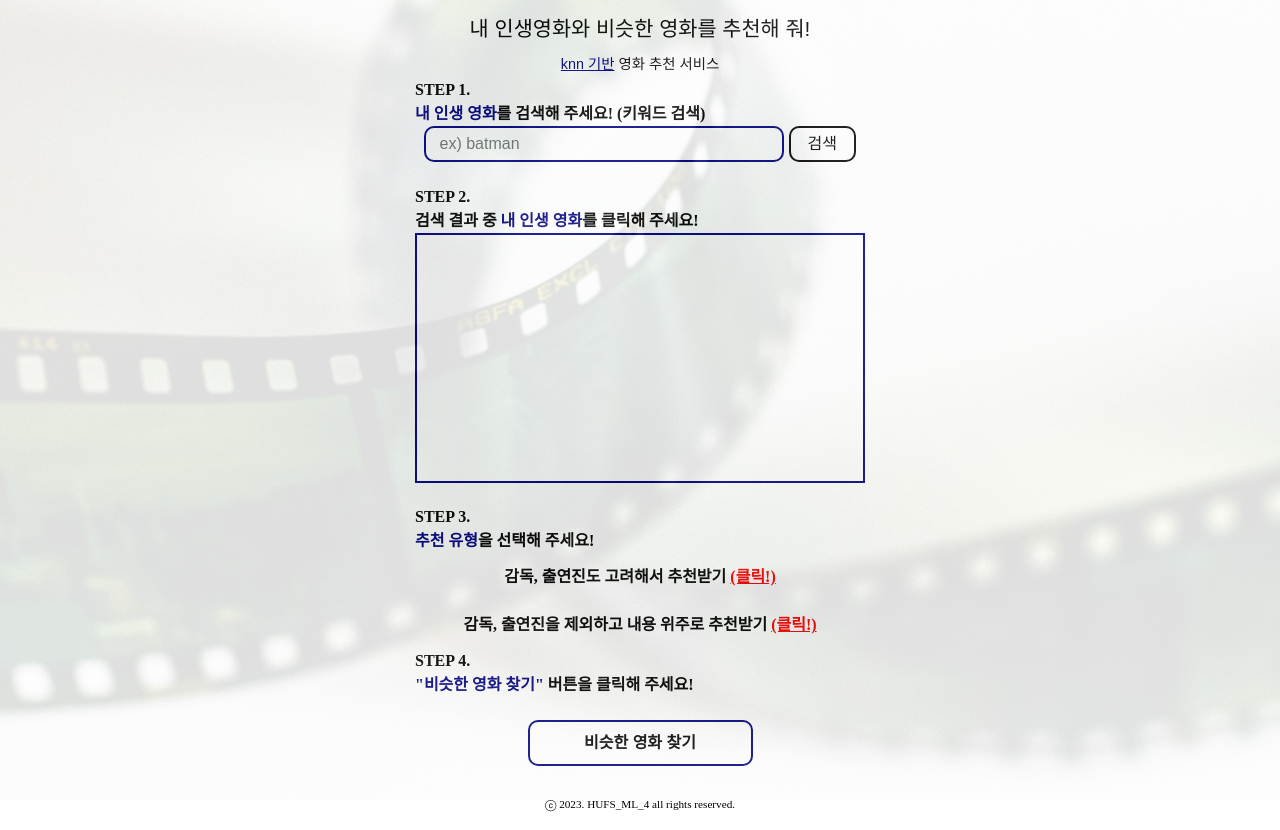
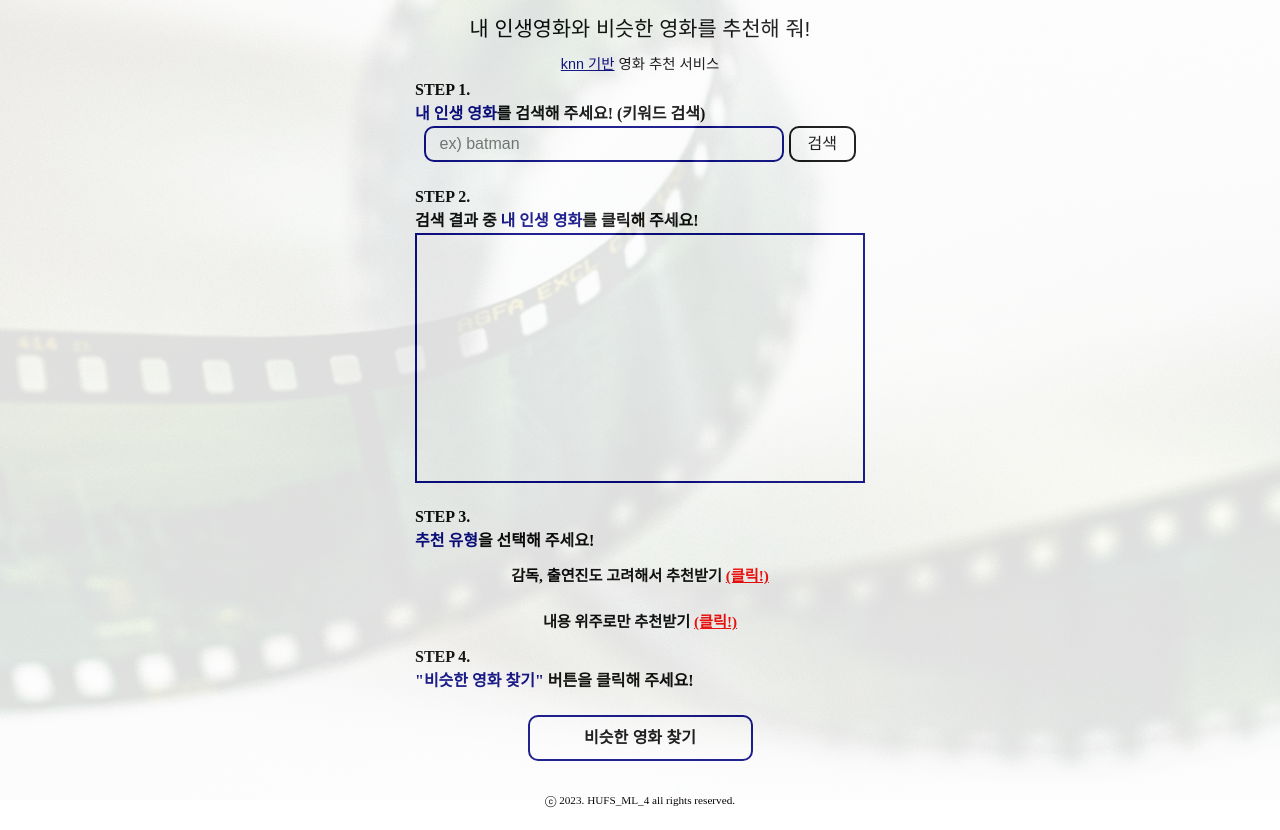
Before and after one commit to HUFSML4/client, a React (Create React App) app: page / in a window 1280 px wide. Built offline with nearby package versions, Linux system fonts and the light colour scheme.

Commit message:
font size correction

```diff
--- a/src/pages/landing/body.jsx
+++ b/src/pages/landing/body.jsx
@@ -109,7 +109,7 @@ function Body() {
                 <span>추천 유형</span>을 선택해 주세요!
             </h1>
             <p id="include" onClick={handleOnClickIncludeExclude}>감독, 출연진도 고려해서 추천받기 <span>(클릭!)</span></p>
-            <p id="exclude" onClick={handleOnClickIncludeExclude}>감독, 출연진을 제외하고 내용 위주로 추천받기 <span>(클릭!)</span></p>
+            <p id="exclude" onClick={handleOnClickIncludeExclude}>내용 위주로만 추천받기 <span>(클릭!)</span></p>
             <h1>STEP 4.<br />
                 <span>"비슷한 영화 찾기"</span> 버튼을 클릭해 주세요!
             </h1>
--- a/src/pages/landing/style.jsx
+++ b/src/pages/landing/style.jsx
@@ -109,6 +109,7 @@ export const BodyDiv = styled.div`
         text-align: center;
         line-height: 3;
         font-weight: 600;
+        font-size: 95%;
         span{
             text-decoration: underline;
             color: red;
@@ -119,6 +120,7 @@ export const BodyDiv = styled.div`
         margin: 0;
         line-height: 3;
         font-weight: 600;
+        font-size: 95%;
         span{
             text-decoration: underline;
             color: red;
```
